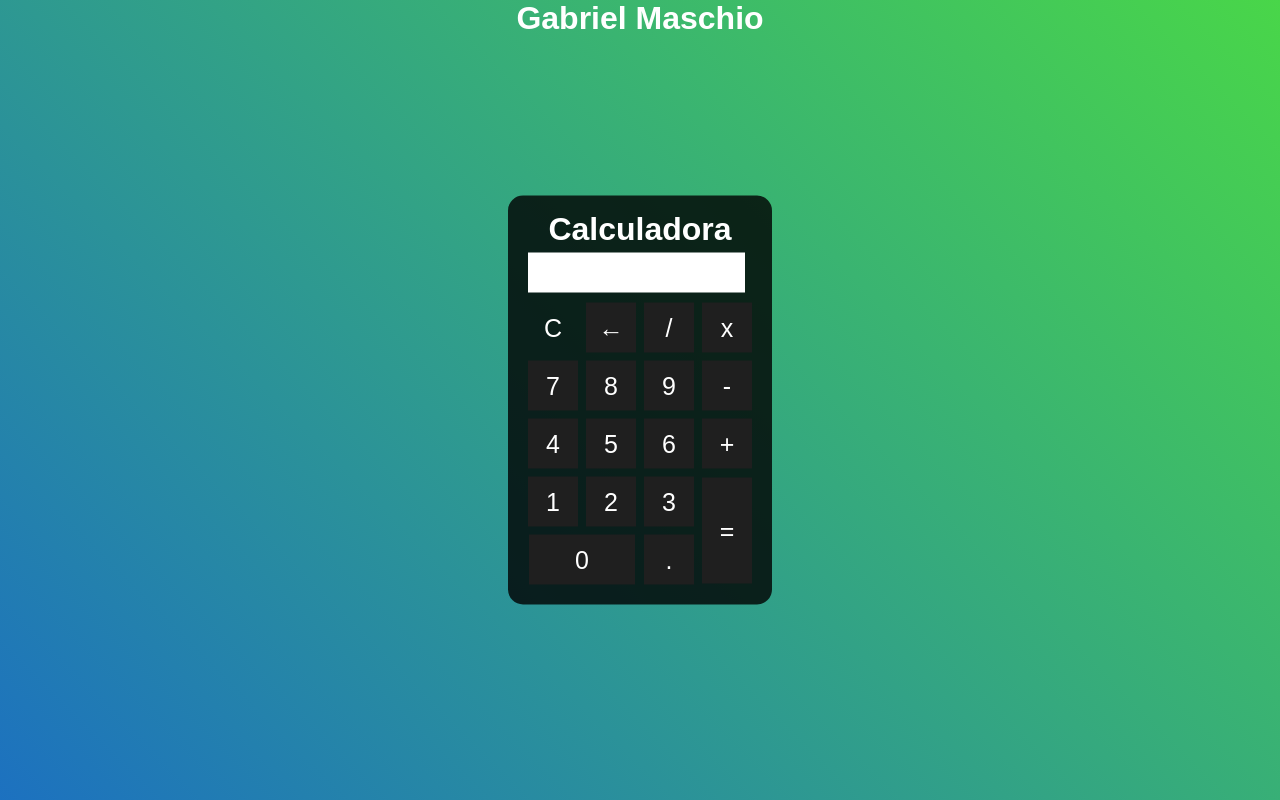
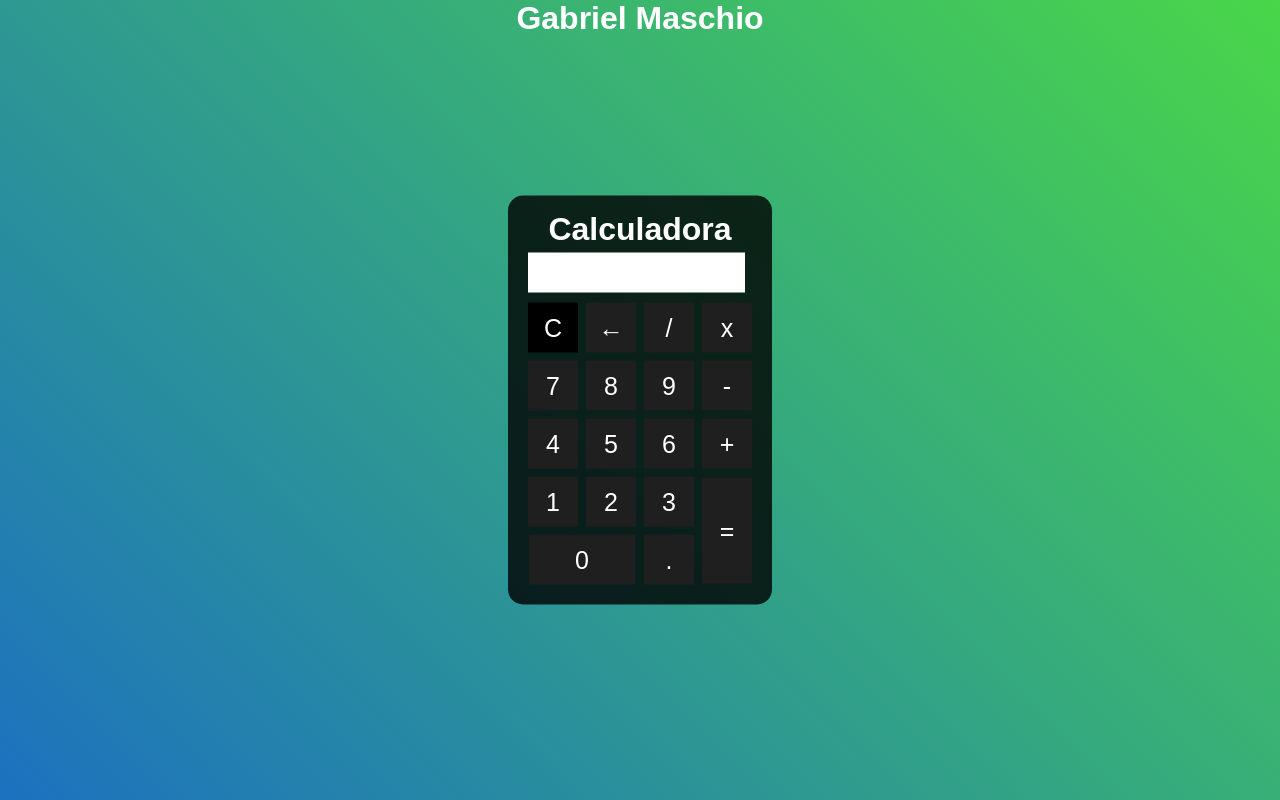
Before and after one commit to GabrielMaschio/EstudoCalculadora-GustavoNeitzke, a plain HTML site: page index.html in a window 1280 px wide. In both pictures the pointer is over the button 553 px from the left and 327 px from the top of the page. Drawn offline with Linux system fonts and the light colour scheme.

Commit message:
Alteracao no hover

```diff
--- a/estilo.css
+++ b/estilo.css
@@ -35,7 +35,7 @@
 }
 
 .botao:hover {
-    background-color: rgba(0, 0, 0, -50%);
+    background-color: rgb(0, 0, 0);
 }
 
  #resultado {
```
Also changed, not shown: Calculadora.png.
